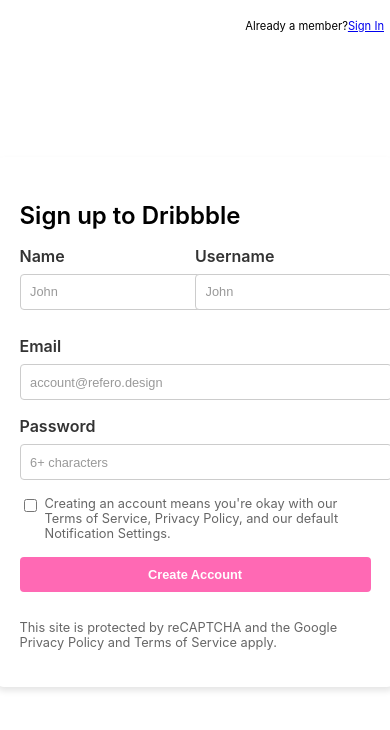
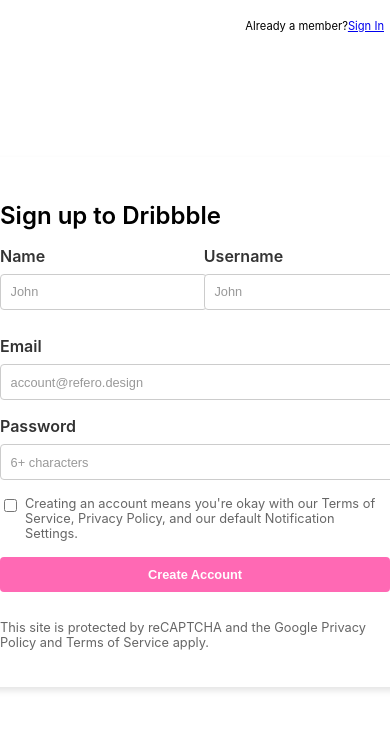
Before and after one commit to AyushSingh916/Aeonaxy-Technologies-Private-Limited, a React (Create React App) app: page / in a window 390 px wide. Shown: the top 730 px of the page. Built offline with nearby package versions, Linux system fonts and the light colour scheme.

Commit message:
adding screen responsiveness

```diff
--- a/src/components/Nav.css
+++ b/src/components/Nav.css
@@ -88,3 +88,26 @@
   height: 2rem;
   width: 2rem;
 }
+
+@media screen and (max-width: 768px) {
+  .nav-links {
+    display: none; /* Hide nav-links by default */
+  }
+
+  .nav-links li {
+    margin-right: 10px; /* Reduce margin for smaller screens */
+  }
+
+  .nav-links a {
+    font-size: 12px; /* Decrease font size for smaller screens */
+  }
+
+  .buttons-container {
+    margin-right: 10px; /* Add margin for smaller screens */
+  }
+
+  .search-input {
+    width: 100%; /* Take full width for smaller screens */
+    margin-right: 0; /* Remove margin for smaller screens */
+  }
+}
--- a/src/components/SignupForm.css
+++ b/src/components/SignupForm.css
@@ -2,20 +2,19 @@
 
 .container {
   display: flex;
-  justify-content: space-evenly; /* Center horizontally */
+  justify-content: center;
   align-items: center;
   height: 100vh;
+  width: 100vw;
   background-color: #ffffff;
   font-family: 'Inter', sans-serif;
 }
 
 .left-section {
   display: flex;
-  justify-content: center;
+  justify-content: flex-start; /* Aligns content to the start (left) */
   align-items: center;
   margin-right: 2rem;
-  position: absolute;
-  left: 0;
 }
 
 .right-section {
@@ -23,14 +22,7 @@
   flex-direction: column;
   justify-content: center;
   align-items: center;
-  width: 100%;
-  max-width: 400px; /* Limit maximum width */
-}
-
-.slogan {
-  font-size: 1.5rem;
-  font-weight: 600;
-  margin-top: 1rem;
+  flex: 1; /* Grow to fill remaining space */
 }
 
 .sign-up-container {
@@ -38,7 +30,8 @@
   border-radius: 8px;
   padding: 2rem;
   box-shadow: 0 4px 6px rgba(0, 0, 0, 0.1);
-  width: 100%;
+  max-width: 400px; /* Set maximum width for sign-up-container */
+  width: 100%; /* Ensure it takes full width of the right section */
 }
 
 .title {
```
